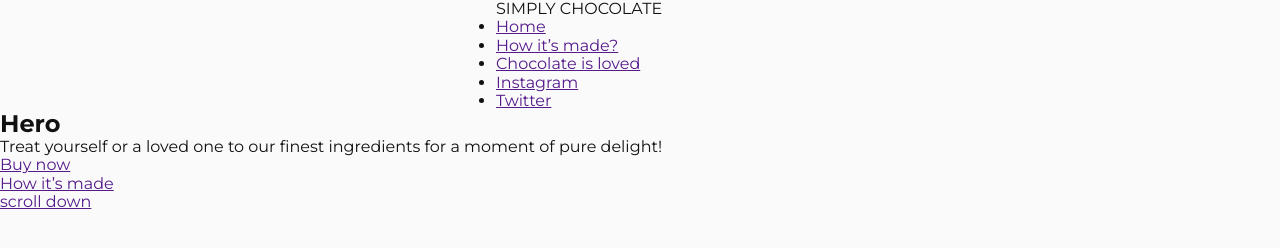
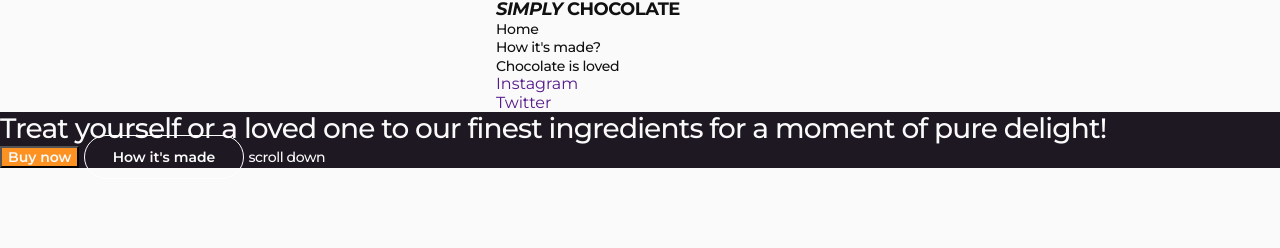
Before and after one commit to Valentyna1302/simply-chocolate, a plain HTML site: page index.html in a window 1280 px wide. Drawn offline with nearby package versions, Linux system fonts and the light colour scheme.

Commit message:
update header

```diff
--- a/css/styles.css
+++ b/css/styles.css
@@ -1,10 +1,10 @@
 :root {
   --primary-black-color: #111111;
   --primary-white-color: #fafafa;
-  --primary-accent-color: ;
+  --beckground-black-color: #1e1823;
   --secondary-accent-color: ;
-  --active-color: ;
-  --secondary-white-color: ;
+  --active-color: #fd9222;
+  --active-background-color: #fcf1e0;
 }
 
 body {
@@ -24,10 +24,20 @@ h6 {
   margin-bottom: 0;
 }
 
-ul {
+ul,
+ol {
   margin-top: 0;
   margin-bottom: 0;
   padding-left: 0;
+  list-style-type: none;
+}
+
+a {
+  text-decoration: none;
+}
+
+button {
+  cursor: pointer;
 }
 
 img {
@@ -36,16 +46,8 @@ img {
   height: auto;
 }
 
-.link {
-  text-decoration: none;
-}
-
 .link:active {
   color: var(--active-color);
-}
-
-.list {
-  list-style-type: none;
 }
 
 .visually-hidden {
@@ -68,3 +70,104 @@ img {
   margin-left: auto;
   margin-right: auto;
 }
+
+/* #region HEADER */
+
+.header {
+}
+.container {
+}
+.header-logo-link {
+  font-weight: 700;
+  font-size: 18px;
+  line-height: 1.11;
+  letter-spacing: -0.03em;
+  color: var(--primary-black-color);
+}
+.header-logo-spam {
+  font-style: italic;
+}
+.header-nav {
+}
+.header-list {
+}
+.header-item {
+}
+.header-link {
+  font-weight: 500;
+  font-size: 14px;
+  line-height: 1.14;
+  letter-spacing: -0.02em;
+  color: #111;
+}
+
+.header-link:hover,
+.header-link:focus {
+  color: var(--active-color);
+}
+.header-soc-list {
+}
+.header-soc-item {
+}
+.header-soc-link {
+}
+
+/* #endregion HEADER */
+
+/* #region HERO*/
+.hero {
+  background-color: var(--beckground-black-color);
+}
+.hero-title {
+}
+.hero-text {
+  font-weight: 500;
+  font-size: 28px;
+  line-height: 1.21;
+  letter-spacing: -0.03em;
+  color: var(--primary-white-color);
+}
+
+.hero-btn {
+  font-weight: 600;
+  font-size: 14px;
+  color: var(--primary-white-color);
+  background-color: var(--active-color);
+}
+
+.hero-btn:hover,
+.hero-btn:focus {
+  color: var(--active-color);
+  background-color: var(--active-background-color);
+}
+
+.hero-made-link {
+  font-weight: 600;
+  font-size: 14px;
+  color: var(--primary-white-color);
+  border: 1px solid #fff;
+  border-radius: 100px;
+  padding: 12px 28px;
+  width: 159px;
+  height: 41px;
+}
+
+.hero-made-link:hover,
+.hero-made-link:focus {
+  color: var(--active-color);
+  border-color: var(--active-color);
+}
+
+.hero-scrol-link {
+  font-weight: 500;
+  font-size: 14px;
+  line-height: 1.28;
+  letter-spacing: -0.03em;
+  color: var(--primary-white-color);
+}
+
+.hero-scrol-link:hover,
+.hero-scrol-link:focus {
+  color: var(--active-color);
+}
+/* #endregion HERO*/
--- a/index.html
+++ b/index.html
@@ -23,12 +23,14 @@
   <body>
     <header class="header">
       <div class="container">
+        <a class="header-logo-link"
+          ><spam class="header-logo-spam">SIMPLY</spam> CHOCOLATE</a
+        >
         <nav class="header-nav">
-          <a class="header-logo-link">SIMPLY CHOCOLATE</a>
           <ul class="header-list">
             <li class="header-item"><a class="header-link" href="">Home</a></li>
             <li class="header-item">
-              <a class="header-link" href="">How it’s made?</a>
+              <a class="header-link" href="">How it's made?</a>
             </li>
             <li class="header-item">
               <a class="header-link" href="">Chocolate is loved</a>
@@ -47,19 +49,13 @@
     </header>
     <main>
       <section class="hero">
-        <h1 class="hero-title">Hero</h1>
+        <h1 class="hero-title visually-hidden">Hero</h1>
         <p class="hero-text">
           Treat yourself or a loved one to our finest ingredients for a moment
           of pure delight!
         </p>
-        <ul class="hero-btn-list">
-          <li class="hero-btn-item">
-            <a class="hero-btn-link" href="">Buy now</a>
-          </li>
-          <li class="hero-btn-item">
-            <a class="hero-btn-link" href="">How it’s made</a>
-          </li>
-        </ul>
+        <button class="hero-btn" type="button">Buy now</button>
+        <a class="hero-made-link" href="">How it's made</a>
         <a class="hero-scrol-link" href="">scroll down</a>
       </section>
     </main>
```
